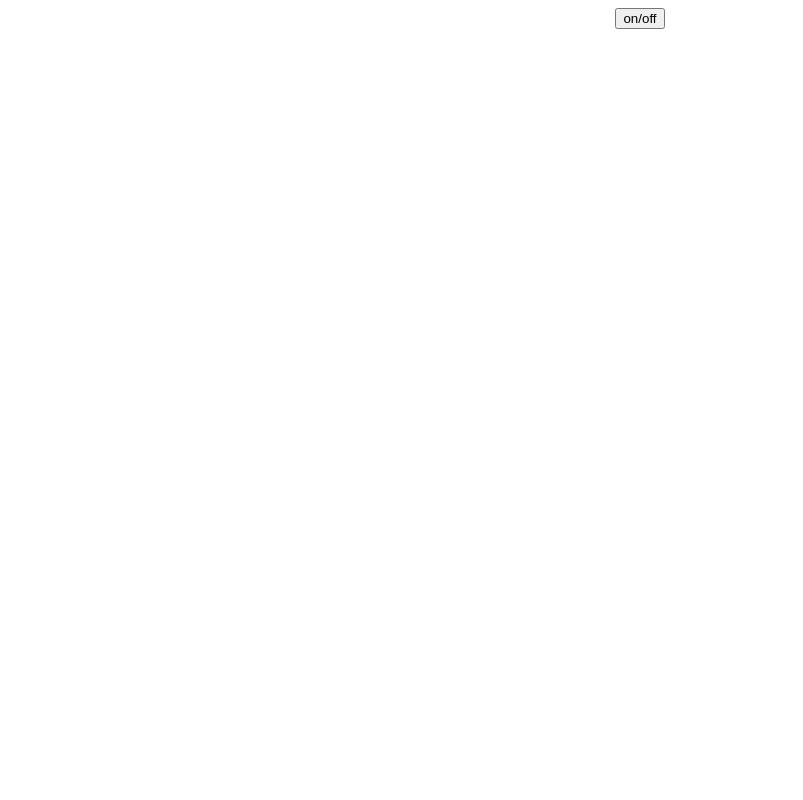
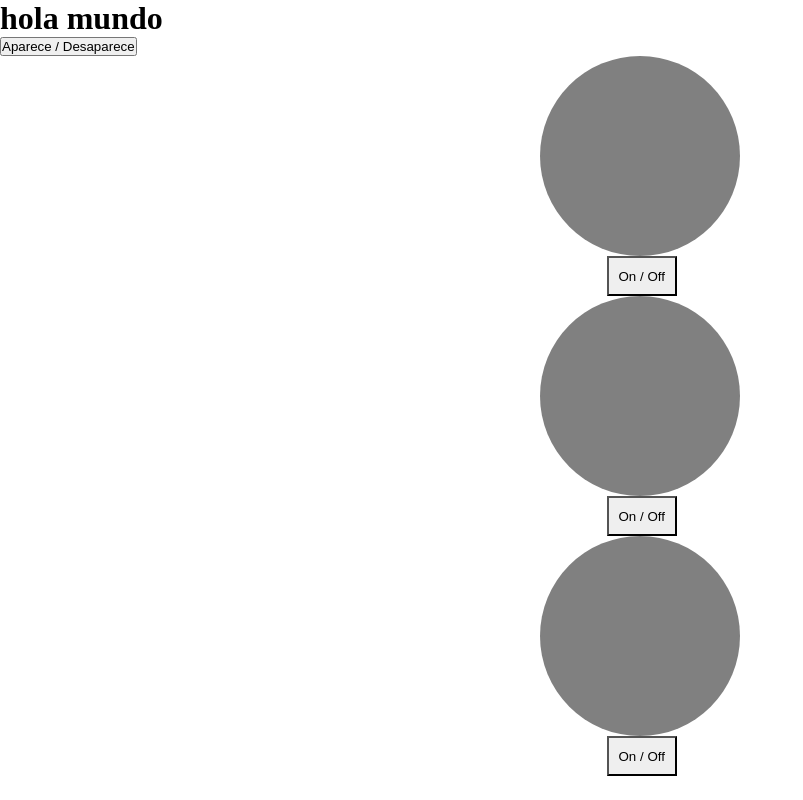
Before and after one commit to NicolasbedoyaQuerz/React, a React (Vite) app: page / in a window 1280 px wide. Shown: the whole page, without its empty margins (0-803 px from the left). Built offline with nearby package versions, Linux system fonts and the light colour scheme.

Commit message:
useState

```diff
--- a/src/App.css
+++ b/src/App.css
@@ -1,4 +1,24 @@
-.App {
-    font-family: sans-serif;
-    text-align: center;
-  }
+* {
+  box-sizing: border-box;
+  padding: 0;
+  margin: 0;
+}
+
+.foco {
+  border-radius: 50%;
+  box-shadow: 10px;
+  width: 200px;
+  height: 200px;
+  background-color: gray;
+  margin: auto;
+}
+
+.btn {
+  width: 70px;
+  height: 40px;
+  margin-left: 47.4%;
+  background-position: center;
+  text-align: center;
+  justify-content: center;
+  background-size: cover;
+}
--- a/src/App.jsx
+++ b/src/App.jsx
@@ -1,18 +1,40 @@
-import "./App.css";
-import Message from './components/Message.jsx'
-import Foco from "./components/Foco.jsx";
+import './App.css'
+import Message from './components/Message'
+import Foco from './components/Foco'
+import { useState } from 'react'
+
+
 function App() {
 
- /* const names = ['denis', 'nicolas', 'erica', 'monica']
-  console.log(Math.floor(Math.random() * names.length));*/
+
+  const [ isVisible, setIsVisible] = useState(true)
+/*
+ const names = ['denis', 'vini', 'nico', 'erica']
+  console.log(Math.floor(Math.random() * names.length));
+*/
+
+  const funcionDetonable = () => {
+    setIsVisible(!isVisible)
+  }
 
 
   return (
     <div className="App">
-      {/* <Message></Message> */}
-      <Foco></Foco>
+      <Message/>
+      <Foco
+      onTodos={isVisible}
+      dataSalida={ funcionDetonable}
+      />
+      <Foco
+      onTodos={isVisible}
+      dataSalida={ funcionDetonable}
+      />
+      <Foco
+      onTodos={isVisible}
+      dataSalida={ funcionDetonable}
+      />
     </div>
-  );
+  )
 }
 
-export default App;
+export default App
--- a/src/components/Foco.jsx
+++ b/src/components/Foco.jsx
@@ -1,18 +1,15 @@
-import {useState} from 'react'
-const Bulb = () => {
 
-    const [ isOn, setIsOn ] = useState(false)
+const Foco = ({onTodos, dataSalida}) => {
+
+    // const [ isVisible, setIsVisible] = useState(true)
+
 
     return (
-        <div>
-            <div
-            className="lightbulb"
-            style={{ backgroundColor : isOn ? "yellow" : "grey"   }}
-            ></div>
-
-            <button onClick={ () => setIsOn(!isOn) }>on/off</button>
+        <div >
+            <h1 className='foco'  style={{ backgroundColor : onTodos ? 'grey' : 'yellow' }}></h1>
+            <button className="btn" onClick={dataSalida}>On / Off</button>
         </div>
     );
-}
+};
 
-export default Bulb;
+export default Foco;
--- a/src/components/Message.jsx
+++ b/src/components/Message.jsx
@@ -1,19 +1,21 @@
 import { useState } from "react";
+
 
 const Message = () => {
 
-    const [isVisible , setIsVisible] = useState(true)
-
-  /* const cssObject = {
+    const [ isVisible, setIsVisible] = useState(true)
+/*
+    const cssObject = {
         display : isVisible ? 'block' : 'none'
-    }*/
+    }
+*/
 
     return (
         <div>
-            <h1 style={{ display : isVisible ? 'block' : 'none'}}>este mensaje es un texto que aparece y desaparece</h1>
-            <button onClick={ () => setIsVisible(!isVisible)}>Aparece / Desaparece</button>
+            <h1 style={{ display : isVisible ? 'block' : 'none' }}>hola mundo</h1>
+            <button onClick={() => setIsVisible(!isVisible)}>Aparece / Desaparece</button>
         </div>
-    )
-}
+    );
+};
 
 export default Message;
```
